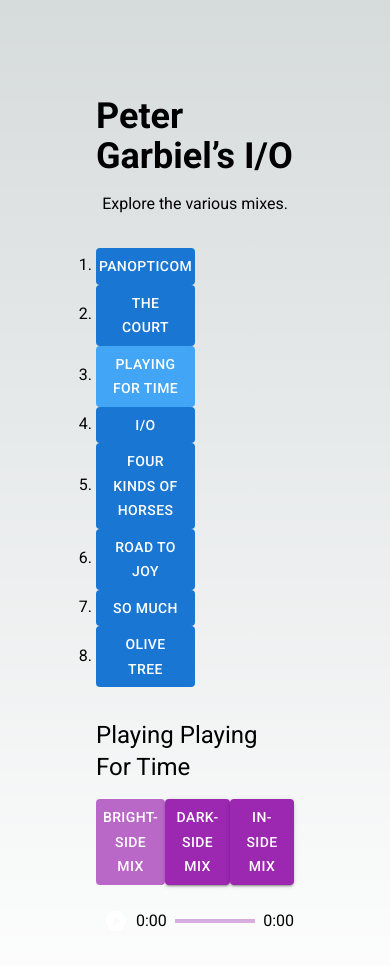
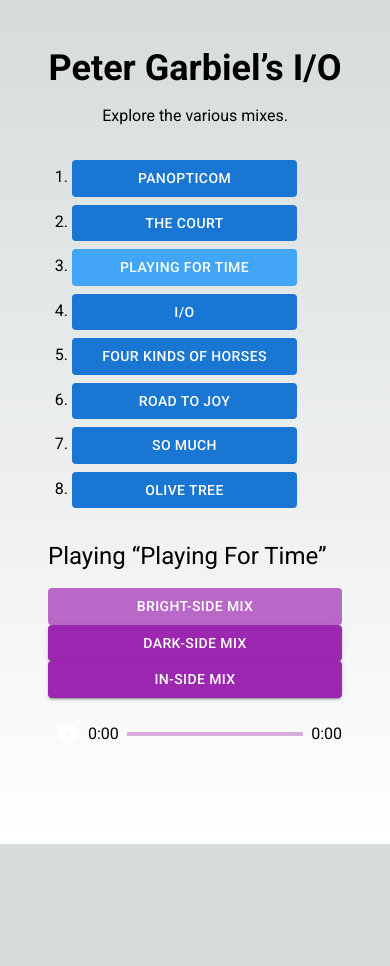
Before and after one commit to drukepple/pg-io, a Next.js app: page / in a window 390 px wide. Both pictures are taken after a click on the button "PLAYING FOR TIME". Shown: the top 966 px of the page. After the commit the page ends 844 px from the top, so only its background shows below. Built offline with nearby package versions, Linux system fonts and the light colour scheme; no server answers.

Commit message:
Some responsive design

```diff
--- a/src/app/page.tsx
+++ b/src/app/page.tsx
@@ -5,7 +5,7 @@
   const ioData = await getData();
 
   return (
-    <main className="flex min-h-screen flex-col items-center p-24 max-w-3xl">
+    <main className="flex min-h-screen flex-col items-center p-12 md:p-24 max-w-3xl ml-auto mr-auto">
       <h1 className="mb-4 text-4xl font-extrabold">Peter Garbiel’s I/O</h1>
       <p className="mb-8">Explore the various mixes.</p>
       <Tracks ioData={ioData} />
--- a/src/components/player.tsx
+++ b/src/components/player.tsx
@@ -99,9 +99,9 @@
     <div style={{ display: "flex", flexDirection: "column" }}>
       {song && (
         <>
-          <h2 className="text-2xl mb-4">Playing {song.title}</h2>
+          <h2 className="text-2xl mb-4">Playing “{song.title}”</h2>
           <div className="flex flex-col">
-            <div className="flex mb-4">
+            <div className="flex mb-4 flex-col sm:flex-row">
               {song.tracks.map((t, i) => {
                 const current = i === currentTrack;
                 return (
--- a/src/components/tracks.tsx
+++ b/src/components/tracks.tsx
@@ -9,11 +9,11 @@
   const [currentSong, setCurrentSong] = useState<IOTrack>();
   return (
     <div className="justify-start w-full">
-      <ol style={{ listStyle: "decimal" }} className="w-1/2 mb-8">
+      <ol style={{ listStyle: "decimal", paddingLeft: '1.5em' }} className={`mb-8 md:columns-2`}>
         {ioData.map((song) => {
           const current = song === currentSong;
           return (
-            <li key={song.title}>
+            <li key={song.title} className="w-5/6 mb-2">
               <Button
                 variant="contained"
                 disableElevation
```
